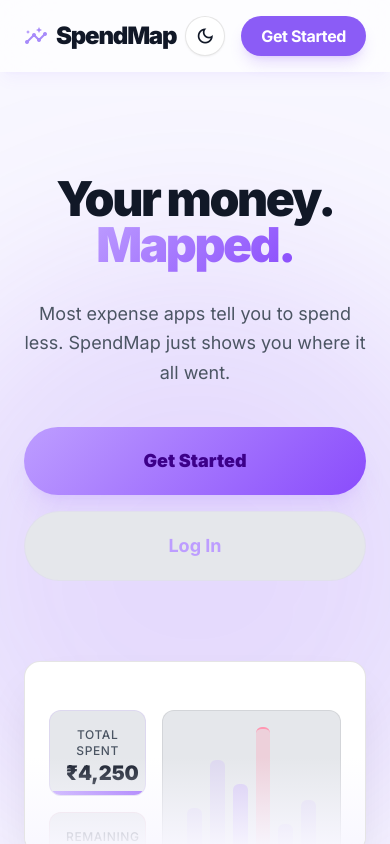
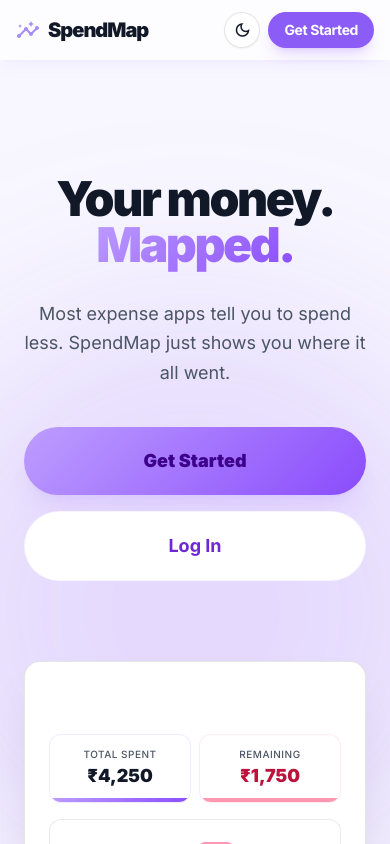
Before and after one commit to ut3arsh/spendmap, a website: page client/index.html in a window 390 px wide. Both pictures are taken after a click on the button "light_mode". Shown: the top 844 px of the page. Drawn offline with nearby package versions, Linux system fonts and the light colour scheme.

Commit message:
Fix landing page mobile layout and light mode contrast. Make SpendMap title globally clickable. Add global theme toggles

```diff
--- a/client/index.html
+++ b/client/index.html
@@ -92,11 +92,13 @@
         html.light body { background-color: #F8F7FF; color: #1A1530; }
         html.light .bg-surface-container { background-color: #ffffff; }
         html.light .bg-surface-container-high { background-color: #f3f4f6; }
-        html.light .bg-surface-container-highest { background-color: #e5e7eb; }
+        html.light .bg-surface-container-highest { background-color: #ffffff; }
         html.light .bg-surface-container-low { background-color: #f9fafb; }
         html.light .bg-surface-bright { background-color: #ffffff; }
         html.light .text-on-surface { color: #111827; }
         html.light .text-on-surface-variant { color: #4b5563; }
+        html.light .text-primary { color: #6d28d9; }
+        html.light .text-tertiary { color: #be123c; }
         html.light .border-outline-variant\/30 { border-color: rgba(0,0,0,0.1); }
         html.light .border-outline-variant\/20 { border-color: rgba(0,0,0,0.08); }
         html.light .border-outline-variant\/10 { border-color: rgba(0,0,0,0.05); }
@@ -119,19 +121,19 @@
 <body class="text-on-surface selection:bg-primary/30 antialiased overflow-x-hidden">
 <!-- TopAppBar -->
 <header class="fixed top-0 w-full z-50 bg-slate-950/60 backdrop-blur-xl shadow-lg shadow-violet-500/5">
-<nav class="max-w-7xl mx-auto px-6 py-4 flex justify-between items-center font-inter antialiased tracking-tight">
-<div class="flex items-center gap-2">
+<nav class="max-w-7xl mx-auto px-4 py-3 md:px-6 md:py-4 flex justify-between items-center font-inter antialiased tracking-tight">
+<a href="index.html" class="flex items-center gap-2">
 <span class="material-symbols-outlined text-violet-400" data-icon="insights">insights</span>
-<span class="text-2xl font-black tracking-tighter text-slate-100">SpendMap</span>
-</div>
+<span class="text-xl md:text-2xl font-black tracking-tighter text-slate-100">SpendMap</span>
+</a>
 <div class="hidden md:flex gap-8 items-center">
 <a class="text-violet-400 font-semibold border-b-2 border-violet-500 transition-all" href="#">Features</a>
 </div>
-<div class="flex items-center gap-4">
-    <button onclick="toggleTheme()" class="w-10 h-10 rounded-full flex items-center justify-center bg-surface-container border border-outline-variant/30 text-on-surface hover:bg-surface-container-highest transition-all active:scale-95 shadow-sm" aria-label="Toggle Theme">
-        <span class="material-symbols-outlined text-[20px]" id="theme-icon">light_mode</span>
+<div class="flex items-center gap-2 md:gap-4">
+    <button onclick="toggleTheme()" class="w-9 h-9 md:w-10 md:h-10 rounded-full flex items-center justify-center bg-surface-container border border-outline-variant/30 text-on-surface hover:bg-surface-container-highest transition-all active:scale-95 shadow-sm" aria-label="Toggle Theme">
+        <span class="material-symbols-outlined text-[18px] md:text-[20px]" id="theme-icon">light_mode</span>
     </button>
-    <button onclick="window.location.href='/login.html'" class="bg-violet-500 hover:bg-violet-400 text-white px-5 py-2 rounded-full font-bold transition-all active:scale-95 duration-200 ease-out shadow-lg shadow-violet-500/20">
+    <button onclick="window.location.href='/login.html'" class="bg-violet-500 hover:bg-violet-400 text-white px-4 py-2 md:px-5 rounded-full text-sm md:text-base font-bold transition-all active:scale-95 duration-200 ease-out shadow-lg shadow-violet-500/20">
         Get Started
     </button>
 </div>
@@ -160,18 +162,18 @@
 </div>
 <!-- Hero Visual -->
 <div class="mt-20 relative w-full max-w-5xl">
-<div class="relative rounded-2xl overflow-hidden shadow-2xl shadow-black/50 border border-outline-variant/30 bg-surface-container aspect-video md:aspect-[21/9] flex flex-col p-6 md:p-10 gap-6">
+<div class="relative rounded-2xl overflow-hidden shadow-2xl shadow-black/50 border border-outline-variant/30 bg-surface-container aspect-[4/5] md:aspect-[21/9] flex flex-col p-6 md:p-10 gap-6">
 <div class="w-1/3 md:w-1/4 h-6 md:h-8 bg-surface-container-highest rounded-lg"></div>
-<div class="flex-1 flex gap-4 md:gap-8">
-    <div class="w-1/3 flex flex-col gap-4">
-         <div class="w-full h-1/2 bg-surface-container-highest rounded-xl border border-primary/20 relative overflow-hidden flex flex-col p-4 justify-between group">
-             <span class="text-xs md:text-sm text-on-surface-variant font-medium uppercase tracking-wider">Total Spent</span>
-             <span class="text-xl md:text-3xl font-black text-on-surface">₹4,250</span>
+<div class="flex-1 flex flex-col md:flex-row gap-4 md:gap-8">
+    <div class="w-full md:w-1/3 flex flex-row md:flex-col gap-2 md:gap-4">
+         <div class="w-1/2 md:w-full md:h-1/2 bg-surface-container-highest rounded-xl border border-primary/20 relative overflow-hidden flex flex-col p-3 md:p-4 justify-between group">
+             <span class="text-[10px] sm:text-xs md:text-sm text-on-surface-variant font-medium uppercase tracking-wider">Total Spent</span>
+             <span class="text-lg sm:text-xl md:text-3xl font-black text-on-surface">₹4,250</span>
              <div class="absolute bottom-0 left-0 w-full h-1 power-gradient group-hover:h-2 transition-all"></div>
          </div>
-         <div class="w-full h-1/2 bg-surface-container-highest rounded-xl border border-tertiary/20 relative overflow-hidden flex flex-col p-4 justify-between group">
-             <span class="text-xs md:text-sm text-on-surface-variant font-medium uppercase tracking-wider">Remaining</span>
-             <span class="text-xl md:text-3xl font-black text-tertiary">₹1,750</span>
+         <div class="w-1/2 md:w-full md:h-1/2 bg-surface-container-highest rounded-xl border border-tertiary/20 relative overflow-hidden flex flex-col p-3 md:p-4 justify-between group">
+             <span class="text-[10px] sm:text-xs md:text-sm text-on-surface-variant font-medium uppercase tracking-wider">Remaining</span>
+             <span class="text-lg sm:text-xl md:text-3xl font-black text-tertiary">₹1,750</span>
              <div class="absolute bottom-0 left-0 w-full h-1 bg-tertiary group-hover:h-2 transition-all"></div>
          </div>
     </div>
--- a/client/js/app.js
+++ b/client/js/app.js
@@ -139,6 +139,12 @@
   if (localStorage.getItem('sm_theme') === 'light') {
     document.documentElement.classList.add('light');
   }
+  document.addEventListener('DOMContentLoaded', () => {
+    const icon = document.getElementById('theme-icon');
+    if (icon) {
+      icon.textContent = document.documentElement.classList.contains('light') ? 'dark_mode' : 'light_mode';
+    }
+  });
 }
 
 function toggleTheme() {
```
Also changed, not shown: client/charts.html (+7 -2 lines), client/dashboard.html (+1 -7 lines), client/history.html (+7 -2 lines), client/js/expense.js (+9 -0 lines), client/map.html (+7 -2 lines), client/settings.html (+7 -2 lines).
